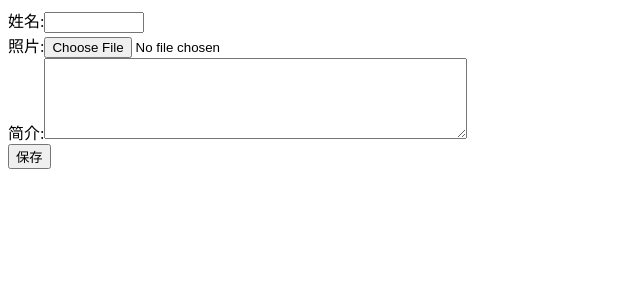
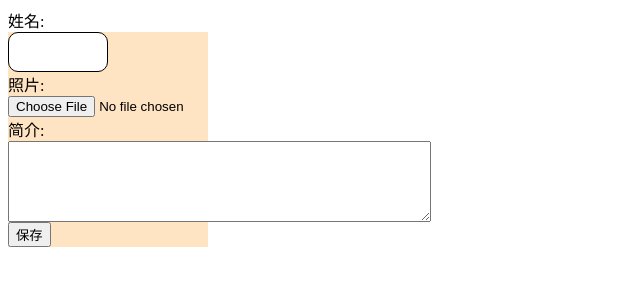
Before and after one commit to cmnet/robbing_class, a Flask app: page /teacher/add in a window 1280 px wide. Shown: the top 300 px of the page, without its empty margins (0-640 px from the left). Run offline with Flask 2, Linux system fonts and the light colour scheme; parts of the project's set-up code (start-up, migrations or seed data) failed here and were passed over.

Commit message:
修改老师信息

```diff
--- a/app.py
+++ b/app.py
@@ -1,4 +1,4 @@
-
+import os
 from flask import Flask, render_template, request, redirect
 from bll import student, lesson, teacher
 from model import *
@@ -13,7 +13,8 @@ def index():
 
 @app.route('/teacher/list')
 def teacher_list():
-    teachers = teacher.query()
+    keyword = request.args.get("keyword")
+    teachers = teacher.query(keyword)
     return render_template('teacher.html',data=teachers)
 
 
@@ -33,6 +34,12 @@ def edit_teacher():
 def save_teacher():
     name = request.form["name"]
     brief = request.form["brief"]
+    # photo = request.files['photo']
+    # file_name = photo.fliename
+    # path = os.getcwd() + "/static/photo" + file_name
+
+    # photo.save()
+    # photo_url = "/static/photo" + file_name
 
     _teacher = {"name":name,"brief":brief}
 
--- a/bll/teacher.py
+++ b/bll/teacher.py
@@ -41,9 +41,9 @@ def info(teacher_id):
     return data
 
 @db_session
-def query(name=None):
-    if name:
-        teachers = select(t for t in Teacher if name in t.name)
+def query(keyword: str = None) ->list:
+    if keyword:
+        teachers = select(t for t in Teacher if keyword in t.name or keyword in t.brief)
     else:
         teachers = select(t for t in Teacher)
 
--- a/templates/add_teacher.html
+++ b/templates/add_teacher.html
@@ -1,8 +1,26 @@
+<html>
+    <style>
+        .input{
+            border: 1px solid #000000;
+            height: 40px;
+            border-radius: 10px;
+            width: 200px;
+            font-size: 16px;
+            padding: 10px;
+
+        }
+        .div{
+            background-color: bisque;
+            width: 200px;
+        }
+    </style>
+
 <form action="/teacher/save" method="post">
-    姓名:<input type="text" name="name" style="width:100px;"><br>
+    姓名:<div class="div"><input type="text" name="name" style="width:100px;" class="input"><br>
     照片:<input type="file" name="photo"><br>
     简介:<textarea rows="5" cols="50" name="brief"></textarea><br>
 
     <input type="submit" value="保存">
 
 </form>
+</html>
--- a/templates/edit_teacher.html
+++ b/templates/edit_teacher.html
@@ -1,3 +1,4 @@
+
 <form action="/teacher/update" method="post">
     <input type="hidden" name="id" value="{{teacher.id}}">
     姓名:<input type="text" name="name"  value={{teacher.name}}    style="width:100px;"><br>
```
Also changed, not shown: templates/teacher.html (+38 -6 lines), static/icon/delete.png (added), static/icon/edit.png (added), static/icon/search.png (added).
